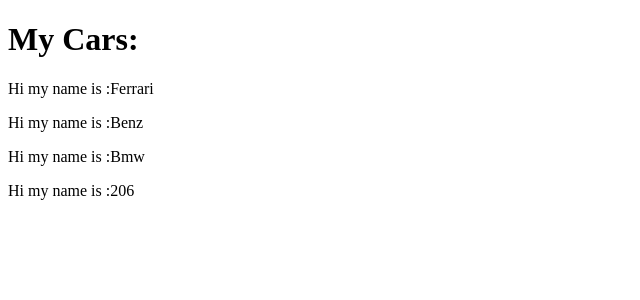
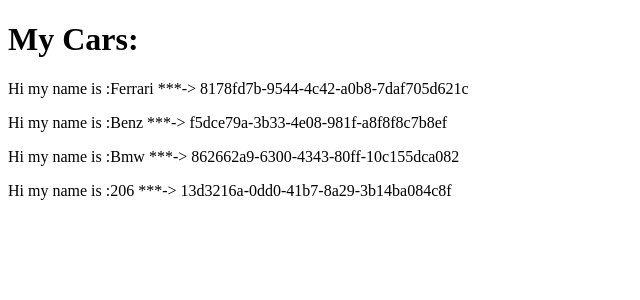
Before and after one commit to MamadTaheri/react-training, a React (Create React App) app: page / in a window 1280 px wide. Shown: the top 300 px of the page, without its empty margins (0-640 px from the left). Built offline with nearby package versions, Linux system fonts and the light colour scheme.

Commit message:
adding key to lists

```diff
--- a/package.json
+++ b/package.json
@@ -9,6 +9,7 @@
     "react": "^17.0.2",
     "react-dom": "^17.0.2",
     "react-scripts": "4.0.3",
+    "uuid": "^8.3.2",
     "web-vitals": "^1.0.1"
   },
   "scripts": {
--- a/src/Cars.js
+++ b/src/Cars.js
@@ -1,11 +1,18 @@
 import React, { Component } from 'react'
+
+import { v4 } from 'uuid';
 
 export default class Cars extends Component {
 
     constructor() {
         super();
         this.state = {
-            cars: ["Ferrari", "Benz", "Bmw", "206"]
+            cars: [
+                {id: 1,name: "Ferrari"},
+                {id: 2,name: "Benz"},
+                {id: 3,name: "Bmw"},
+                {id: 4,name: "206"}
+            ]
         }
     }
 
@@ -13,7 +20,7 @@ export default class Cars extends Component {
         return (
             <div>
                 <h1>My Cars:</h1>
-                {this.state.cars.map(car => <p>Hi my name is :{car}</p>)}
+                {this.state.cars.map(car => <p key={v4()}>Hi my name is :{car.name} ***-> {v4()}</p>)}
             </div>
         )
     }
```
Also changed, not shown: 1 other file (tests, documents, lock files or other folders).
